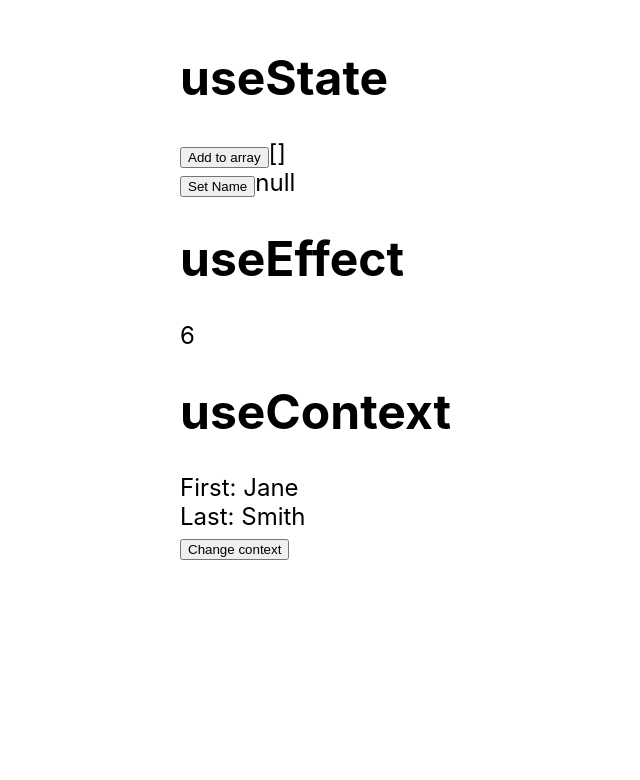
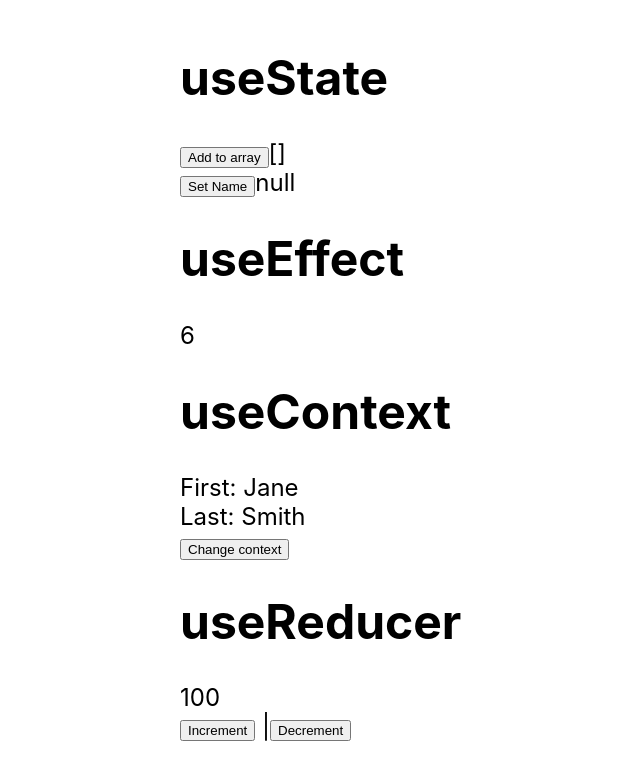
Before and after one commit to kureharyosuke/React-TypeScript, a React (Create React App) app in the folder React-Hook-Master/ts-hooks/: page / in a window 1280 px wide. Shown: the top 780 px of the page, without its empty margins (60-700 px from the left). Built offline with nearby package versions, Linux system fonts and the light colour scheme.

Commit message:
4. useReducer

```diff
--- a/React-Hook-Master/ts-hooks/src/App.tsx
+++ b/React-Hook-Master/ts-hooks/src/App.tsx
@@ -2,6 +2,8 @@
 import UseStateComponent from './UseStateComponent'
 import UseEffectComponent from './UseEffectComponent'
 import UseContextComponent from './UseContextComponent'
+import UseReducerComponent from './UseReducerComponent'
+
 import './App.css';
 
 function App() {
@@ -13,6 +15,8 @@
       <UseEffectComponent />
       <h1>useContext</h1>
       <UseContextComponent />
+      <h1>useReducer</h1>
+      <UseReducerComponent />
     </div>
   );
 }
--- /dev/null
+++ b/React-Hook-Master/ts-hooks/src/UseReducerComponent.tsx
@@ -0,0 +1,56 @@
+import { useReducer } from 'react'
+
+const initialState = {
+  counter: 100,
+}
+
+type ACTIONTYPES =
+  | { type: "increment"; payload: number; }
+  | { type: "decrement"; payload: number; }
+
+function counterReducer(state: typeof initialState, action: ACTIONTYPES) {
+  switch (action.type) {
+    case "increment":
+      return {
+        ...state,
+        counter: state.counter + action.payload,
+      }
+    case "decrement":
+      return {
+        ...state,
+        counter: state.counter - action.payload,
+      }
+    default:
+      throw new Error('Bad action')
+  }
+}
+
+function UseReducerComponent() {
+  const [state, dispatch] = useReducer(counterReducer, initialState)
+
+  return (
+    <div>
+      <div>{state.counter}</div>
+      <div>
+        <button onClick={() => dispatch({
+          type: "increment",
+          payload: 10,
+        })
+        }
+        >
+          Increment
+        </button>{" "} |
+        <button onClick={() => dispatch({
+          type: "decrement",
+          payload: 5,
+        })
+        }
+        >
+          Decrement
+        </button>
+      </div>
+    </div>
+  )
+}
+
+export default UseReducerComponent
```
